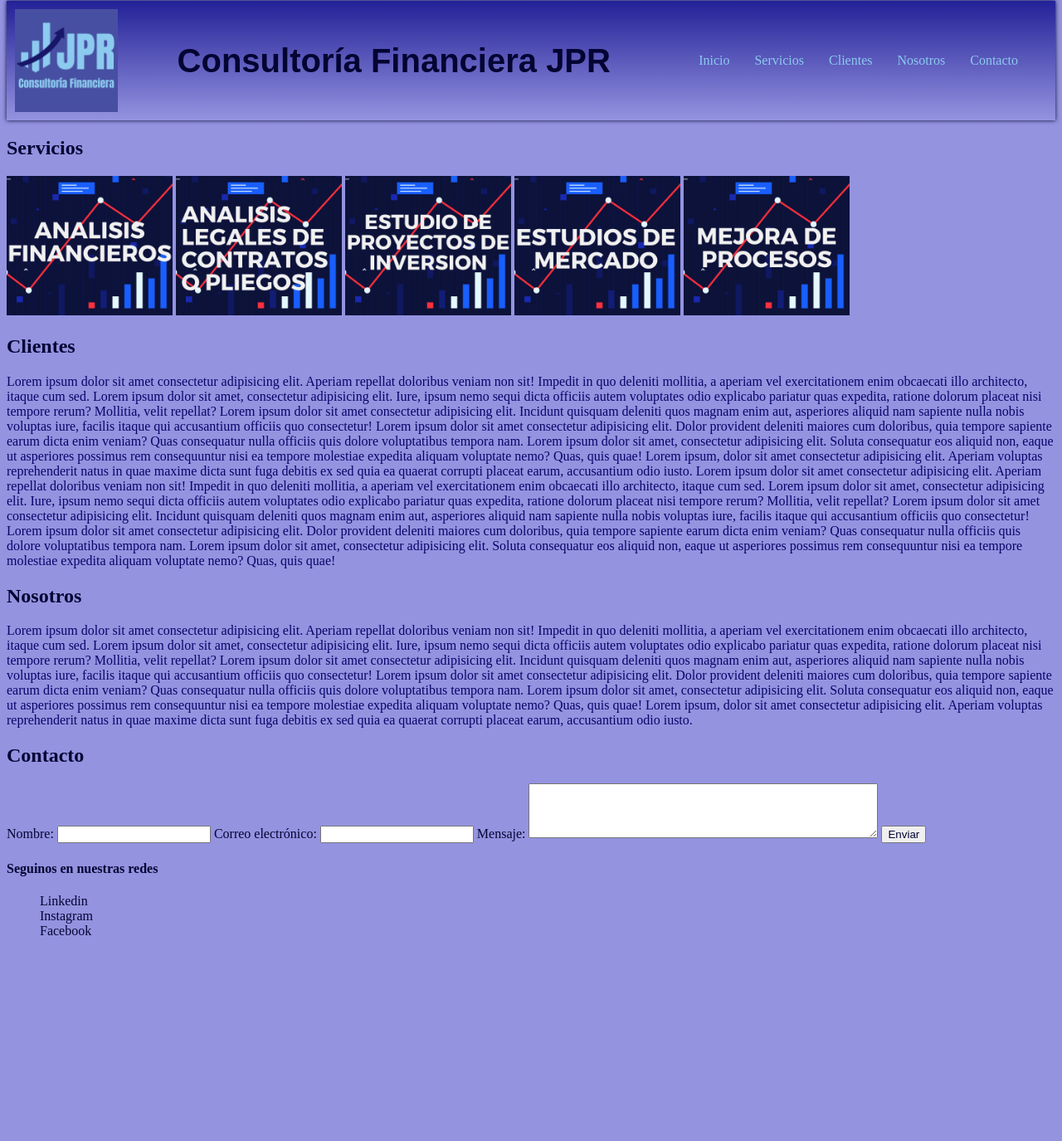
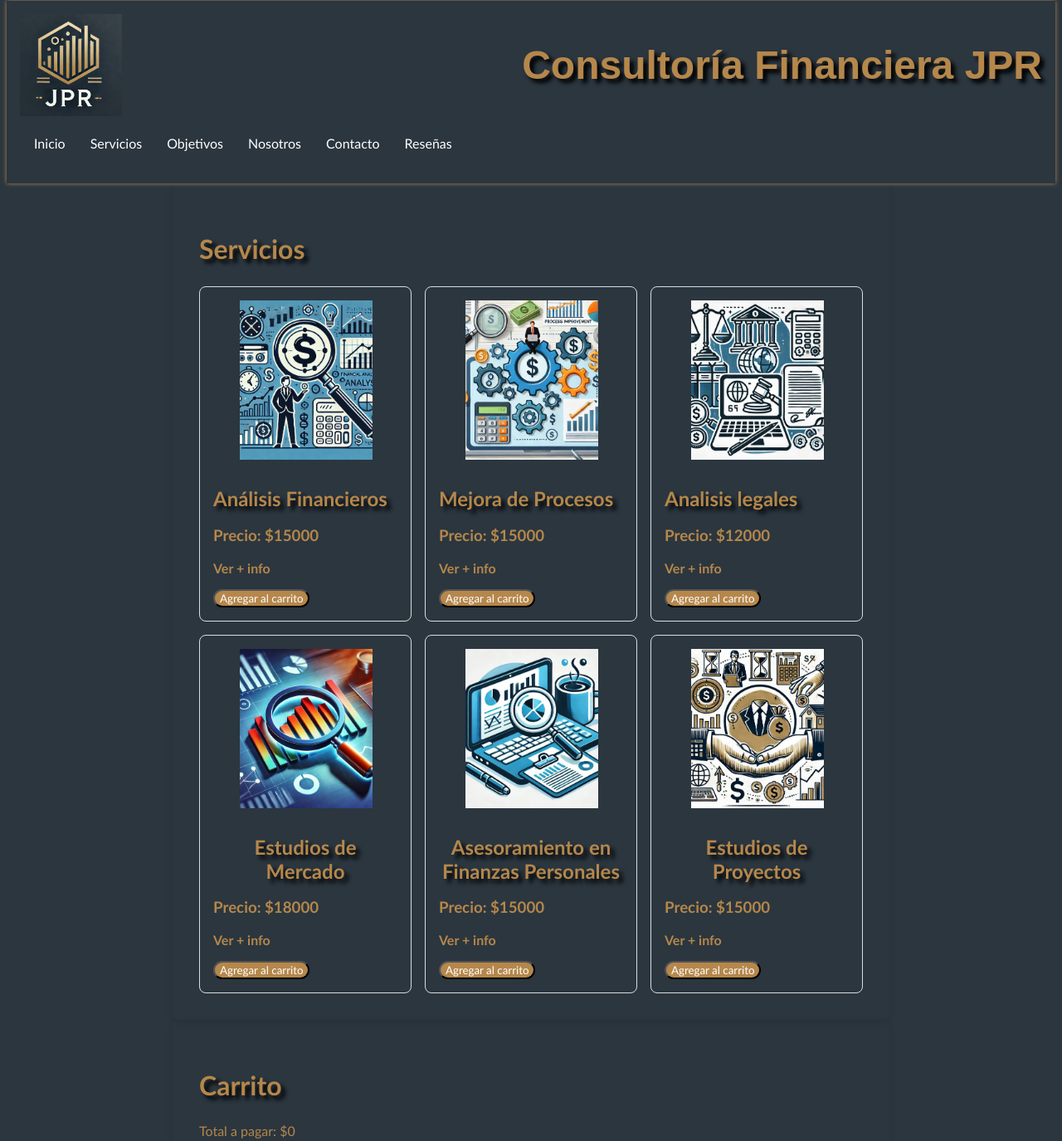
Before and after one commit to ayecampero/Carrito-de-Compras, a plain HTML site: page index.html in a window 1280 px wide. Shown: the part 7-1382 px from the top of the page at 83% size. Before the commit the page ends 1154 px from the top, so only its background shows below. Drawn offline with Linux system fonts and the light colour scheme; a web font is replaced by a local one.

Commit message:
Add files via upload

```diff
--- a/index.html
+++ b/index.html
@@ -13,16 +13,17 @@
 <body>
     <header id="inicio">
         <!-- Define el encabezado de una página o sección. Contiene elementos como logotipos, títulos y menús de navegación-->
-        <img src="Imagenes/Logo4.png" width="" alt="">
+        <img src="Imagenes/JPR4.png" width="" alt="">
         <h1>Consultoría Financiera JPR</h1> <!-- Esto tiene que ver con la búsqueda, es importante que haya uno solo -->
         <nav>
             <!-- Representa una sección de navegación con enlaces a otras partes de la página o a diferentes páginas-->
             <ul>
                 <li><a href="#inicio">Inicio</a></li>
-                <li><a href="#servicios">Servicios</a></li>
-                <li><a href="#clientes">Clientes </a></li>
+                <li><a href="#secServicios">Servicios</a></li>
+                <li><a href="#objetivos">Objetivos </a></li>
                 <li><a href="#nosotros">Nosotros</a></li>
                 <li><a href="#contacto">Contacto</a></li>
+                <li><a href="#reseñas">Reseñas</a></li>
             </ul>
         </nav>
     </header>
@@ -31,43 +32,33 @@
     <!--Sección Principal-->
     <main>
         <!-- Contiene el contenido principal del documento, que es único y esencial para la página -->
-         <section id="servicios">
+         <section id="secServicios" class="box">
             <h2>Servicios</h2>
-            <img src="Imagenes/Analisis financieros.png" alt="Análisis financieros" width="200">
-            <img src="Imagenes/Analisis legal.png" alt="Análisis legal" width="200">
-            <img src="Imagenes/Estudio de proyectos.png" alt="Estudio de proyectos" width="200">
-            <img src="Imagenes/Estudios de mercado.png" alt="Estudios de mercado" width="200">
-            <img src="Imagenes/Mejora de procesos.png" alt="Mejora de procesos" width="200">
+            <div id="servicios"></div>
          </section>
 
-         <section id="clientes">
-            <h2> Clientes</h2>
-            <p>
-                Lorem ipsum dolor sit amet consectetur adipisicing elit. Aperiam repellat doloribus veniam non sit! Impedit in quo deleniti mollitia, a aperiam vel exercitationem enim obcaecati illo architecto, itaque cum sed.
-                Lorem ipsum dolor sit amet, consectetur adipisicing elit. Iure, ipsum nemo sequi dicta officiis autem voluptates odio explicabo pariatur quas expedita, ratione dolorum placeat nisi tempore rerum? Mollitia, velit repellat? Lorem ipsum dolor sit amet consectetur adipisicing elit. Incidunt quisquam deleniti quos magnam enim aut, asperiores aliquid nam sapiente nulla nobis voluptas iure, facilis itaque qui accusantium officiis quo consectetur!
-                Lorem ipsum dolor sit amet consectetur adipisicing elit. Dolor provident deleniti maiores cum doloribus, quia tempore sapiente earum dicta enim veniam? Quas consequatur nulla officiis quis dolore voluptatibus tempora nam.
-                Lorem ipsum dolor sit amet, consectetur adipisicing elit. Soluta consequatur eos aliquid non, eaque ut asperiores possimus rem consequuntur nisi ea tempore molestiae expedita aliquam voluptate nemo? Quas, quis quae!
-                Lorem ipsum, dolor sit amet consectetur adipisicing elit. Aperiam voluptas reprehenderit natus in quae maxime dicta sunt fuga debitis ex sed quia ea quaerat corrupti placeat earum, accusantium odio iusto.
-                Lorem ipsum dolor sit amet consectetur adipisicing elit. Aperiam repellat doloribus veniam non sit! Impedit in quo deleniti mollitia, a aperiam vel exercitationem enim obcaecati illo architecto, itaque cum sed.
-                Lorem ipsum dolor sit amet, consectetur adipisicing elit. Iure, ipsum nemo sequi dicta officiis autem voluptates odio explicabo pariatur quas expedita, ratione dolorum placeat nisi tempore rerum? Mollitia, velit repellat? Lorem ipsum dolor sit amet consectetur adipisicing elit. Incidunt quisquam deleniti quos magnam enim aut, asperiores aliquid nam sapiente nulla nobis voluptas iure, facilis itaque qui accusantium officiis quo consectetur!
-                Lorem ipsum dolor sit amet consectetur adipisicing elit. Dolor provident deleniti maiores cum doloribus, quia tempore sapiente earum dicta enim veniam? Quas consequatur nulla officiis quis dolore voluptatibus tempora nam.
-                Lorem ipsum dolor sit amet, consectetur adipisicing elit. Soluta consequatur eos aliquid non, eaque ut asperiores possimus rem consequuntur nisi ea tempore molestiae expedita aliquam voluptate nemo? Quas, quis quae!
+         <section id="carrito" class="box">
+            <h2>Carrito</h2>
+            <ul></ul>
+            <p>Total a pagar: $0</p>
+            <input id="boton-borrar" type="button" value="Borrar">
+            <input id="boton-pagar" type="button" value="Ir a Pagar">
+            <p id="msjCarrito"></p>
+         </section>
 
+         <section id="objetivos" class="box">
+            <h2> Objetivos</h2>
+            <p>Nuestra empresa de consultoría financiera está dirigida a empresas de todos los tamaños y sectores, desde emprendedores y startups hasta grandes corporaciones. También ofrecemos soluciones personalizadas para profesionales independientes y organizaciones que buscan optimizar sus recursos, mitigar riesgos y alcanzar objetivos estratégicos con confianza.
             </p>
          </section>
 
-         <section id="nosotros">
+         <section id="nosotros" class="box">
             <h2>Nosotros</h2>
-            <p>
-                Lorem ipsum dolor sit amet consectetur adipisicing elit. Aperiam repellat doloribus veniam non sit! Impedit in quo deleniti mollitia, a aperiam vel exercitationem enim obcaecati illo architecto, itaque cum sed.
-                Lorem ipsum dolor sit amet, consectetur adipisicing elit. Iure, ipsum nemo sequi dicta officiis autem voluptates odio explicabo pariatur quas expedita, ratione dolorum placeat nisi tempore rerum? Mollitia, velit repellat? Lorem ipsum dolor sit amet consectetur adipisicing elit. Incidunt quisquam deleniti quos magnam enim aut, asperiores aliquid nam sapiente nulla nobis voluptas iure, facilis itaque qui accusantium officiis quo consectetur!
-                Lorem ipsum dolor sit amet consectetur adipisicing elit. Dolor provident deleniti maiores cum doloribus, quia tempore sapiente earum dicta enim veniam? Quas consequatur nulla officiis quis dolore voluptatibus tempora nam.
-                Lorem ipsum dolor sit amet, consectetur adipisicing elit. Soluta consequatur eos aliquid non, eaque ut asperiores possimus rem consequuntur nisi ea tempore molestiae expedita aliquam voluptate nemo? Quas, quis quae!
-                Lorem ipsum, dolor sit amet consectetur adipisicing elit. Aperiam voluptas reprehenderit natus in quae maxime dicta sunt fuga debitis ex sed quia ea quaerat corrupti placeat earum, accusantium odio iusto.
+            <p>Nos dedicamos a brindar soluciones integrales en consultoría financiera, legal y estratégica. Con un equipo multidisciplinario altamente capacitado, ayudamos a nuestros clientes a tomar decisiones informadas y alcanzar sus metas. Nuestro enfoque combina experiencia, innovación y compromiso, adaptándonos a las necesidades únicas de cada cliente. Creemos firmemente en el poder de la colaboración y trabajamos continuamente para construir un futuro financiero sólido y sostenible.
             </p>
          </section>
 
-         <section id="contacto">
+         <section id="contacto" class="box">
             <h2>Contacto</h2>
             <form action="https://formspree.io/f/mnnqpywq" method="POST">
                 <label for="nombre">Nombre:</label>
@@ -78,8 +69,33 @@
 
                 <label for="mansaje">Mensaje:</label>
                 <textarea name="mansaje" id="mensaje" rows="4" cols="50" required></textarea>
-                <button type="submit">Enviar</button>
+                <button class="boton" type="submit">Enviar</button>
             </form>
+        </section>
+        <section  id="reseñas" class="box">
+            <h2>Reseñas de nuestros clientes</h2>
+            <div class="reseñas">
+                <div class="reseña">
+                    <h3>Decisiones financieras más acertadas</h3>
+                    <p>"El análisis financiero que nos proporcionaron fue detallado y claro. Gracias a ello, pudimos identificar áreas críticas y optimizar nuestra rentabilidad. Su equipo realmente sabe lo que hace."</p>
+                    <cite>Alejandro Gómez, gerente financiero de una empresa manufacturera.</cite>
+                </div>
+                <div class="reseña">
+                    <h3>Cumplimiento legal impecable</h3>
+                    <p>“Recibimos asesoría legal para un proyecto de expansión, y su análisis nos ayudó a prevenir posibles riesgos regulatorios. Nos dieron tranquilidad y confianza para seguir adelante.”</p>
+                    <cite>Laura Silva, CEO de una startup tecnológica.</cite>
+                </div>
+                <div class="reseña">
+                    <h3>Una guía estratégica para crecer</h3>
+                    <p>“El estudio de mercado que desarrollaron para nosotros nos permitió identificar nuevas oportunidades y segmentar mejor a nuestros clientes. Sus recomendaciones marcaron un antes y un después en nuestra estrategia comercial.”</p>
+                    <cite>Ricardo Torres, director de marketing de una empresa minorista.</cite>
+                </div>
+                <div class="reseña">
+                    <h3>Procesos eficientes, resultados sobresalientes</h3>
+                    <p>“Gracias a su enfoque en la mejora de procesos, logramos reducir costos y aumentar la productividad en un 20%. Su metodología es realmente efectiva.”</p>
+                    <cite>Mónica Rivas, gerente de operaciones de una empresa logística.</cite>
+                </div>
+            </div>
         </section>
     </main>
 
@@ -92,6 +108,7 @@
             <li><a href="https://www.facebook.com/ayelen.campero.9" target="_blank">Facebook</a></li>
         </ul>
     </footer>
+    <script src="scripts.js"></script>
 </body>
 
 </html>
--- /dev/null
+++ b/scripts.js
@@ -0,0 +1,115 @@
+const dicServicios = [
+    {
+        nombre: "Análisis Financieros",
+        descripcion: "No dudes en consultar",
+        imagen: "Imagenes/AnalisisFinanciero.jpeg",
+        precio: 15000
+    },
+
+    {
+        nombre: "Mejora de Procesos",
+        descripcion: "No dudes en consultar",
+        imagen: "Imagenes/MejoraDeProcesos.jpeg",
+        precio: 15000
+    },
+    {
+        nombre: "Analisis legales",
+        descripcion: "No dudes en consultar",
+        imagen: "Imagenes/AnalisisLegal.jpeg",
+        precio: 12000
+    },
+    {
+        nombre: "Estudios de Mercado",
+        descripcion: "No dudes en consultar",
+        imagen: "Imagenes/EstudiosDeMercado.jpeg",
+        precio: 18000
+    },
+    {
+        nombre: "Asesoramiento en Finanzas Personales",
+        descripcion: "No dudes en consultar",
+        imagen: "Imagenes/FinanzasPersonales.jpeg",
+        precio: 15000
+    },
+    {
+        nombre: "Estudios de Proyectos",
+        descripcion: "No dudes en consultar",
+        imagen: "Imagenes/EstudiosDeProyectos.jpeg",
+        precio: 15000
+
+    }
+];
+
+let serviciosHTML = "";
+for (let indice = 0; indice < dicServicios.length; indice++){
+    serviciosHTML += `
+        <div class = "servicio">
+            <img  src=${dicServicios[indice].imagen}
+            alt = "foto de lo que ofrece la empresa de consultoria"
+            <div class = "servicio-contenido">
+                <h2>${dicServicios[indice].nombre}</h2>
+                <h3>Precio: $${dicServicios[indice].precio}</h3>
+                <a href="">Ver + info</a>
+                <input class="boton-agregar-carrito" type="button" value = "Agregar al carrito">
+            </div>
+        </div>
+`;
+};
+
+const servicios = document.getElementById("servicios");
+servicios.innerHTML = serviciosHTML;
+
+/*Agregar un listener a los botores de los productos*/
+/*Guardar en variables los elementos html que vamos a modificar*/
+
+const botonAgregar = document.querySelectorAll(".boton-agregar-carrito");
+
+const listaCarrito = document.querySelector("#carrito ul");
+
+const totalCarrito = document.querySelector("#carrito p");
+
+const mensajePagarCarrito = document.getElementById("msjCarrito");
+
+const botonBorrar = document.querySelector("#boton-borrar");
+
+const botonPagar = document.querySelector("#boton-pagar");
+
+
+let totalAPagar = 0;
+
+/*Agregamos el linstener a cada boton*/
+
+for(let indice = 0; indice < botonAgregar.length; indice++){
+    function agregarElementoCarrito(){
+        const elementoLi = document.createElement("li");
+        elementoLi.innerText = `${dicServicios[indice].nombre} $${dicServicios[indice].precio}`;
+        listaCarrito.appendChild(elementoLi);
+        totalAPagar +=dicServicios[indice].precio;
+        totalCarrito.innerText = `Total a pagar: $${totalAPagar}`;
+        mensajePagarCarrito.innerText = "";
+    }
+    botonAgregar[indice].addEventListener("click", agregarElementoCarrito);
+}
+
+/*Agregar listener al botón borrar*/
+
+function borrarCarrito(){
+    listaCarrito.innerHTML = "";
+    totalCarrito.innerText = "Total a pagar: $0";
+    totalAPagar = 0;
+    mensajePagarCarrito.innerText = "";
+}
+
+botonBorrar.addEventListener("click",borrarCarrito);
+
+/*Agregar listener al botón pagar*/
+
+
+function irAPagar(){
+    if(listaCarrito.innerText === ""){
+        mensajePagarCarrito.innerText = "No has seleccionado ningún producto";
+    } else {
+        window.location.href = "./pagos.html";
+    }
+}
+
+botonPagar.addEventListener("click", irAPagar);
--- a/styles.css
+++ b/styles.css
@@ -1,20 +1,26 @@
 /* Selector universal: Aplica estilos a todos los elementos */
 * {
     /*background-color: #6d6bdb;*/
-    color: #040433; /* Color del texto */
+    color: #B5874B; /* Color del texto */
+    font-family: 'Calibri';
 }
 
 body {
-    background-color: #9493e0;
+    background: #2B363F /*Color fondo del cuerpo */
 }
-/* Encabezado principal */
+
+h1, h2 {
+    text-shadow: 5px 5px 5px black;
+}
+/* Encabezado principal id=inicio*/
 header {
-    background: linear-gradient(to bottom, #232197, #9493e0); /* Fondo con degradado vertical */
+    background: #2B363F;
     display: flex; /* Usa Flexbox para organizar los elementos en una fila */
+    flex-wrap: wrap;
     justify-content: space-between; /* Coloca los elementos en los extremos (izquierda y derecha) */
     align-items: center; /* Alinea verticalmente los elementos al centro */
     min-height: 85px; /* Altura mínima del encabezado */
-    padding: 10px; /* Espaciado interior */
+    padding: 1rem; /* Espaciado interior */
     position: sticky; /* Hace que el encabezado permanezca visible al hacer scroll */
     top: 0; /* Fija el encabezado al borde superior */
     z-index: 1; /* Asegura que el encabezado esté sobre otros elementos */
@@ -23,24 +29,27 @@ header {
 
 /* Títulos grandes */
 h1 {
-    font-size: 250%; /* Tamaño de fuente extra grande */
+    font-size: 300%; /* Tamaño de fuente extra grande */
     font-family: 'Anton+SC', sans-serif; /* Fuente personalizada con respaldo sans-serif */
 }
 
+h2 {
+    font-size: 200%; /* Tamaño de fuente extra grande */
+    display: flex;
+    flex-wrap: wrap;
+    justify-content: leftq  ;
+    gap: 20px;
+    text-align: center;
+}
 /* Párrafos */
 p {
-    color: #070669; /* Color del texto de los párrafos */
-}
-
-/* Imágenes dentro del elemento con ID "inicio" */
-#inicio img {
-    width: 10%; /* Ancho de la imagen: 10% del contenedor */
-    height: 10%; /* Altura de la imagen: 10% del contenedor */
+    color: #FFFFFF	; /* Color del texto de los párrafos */
 }
 
 /* Barra de navegación dentro del encabezado */
 header nav {
     display: flex; /* Organiza los elementos de navegación en una fila */
+    flex-wrap: wrap;
     justify-content: flex-end; /* Alinea los elementos hacia el lado derecho */
 }
 
@@ -50,7 +59,7 @@ header nav ul {
     justify-content: center; /* Centra los elementos dentro del contenedor */
     list-style: none; /* Elimina los marcadores predeterminados de la lista */
     text-decoration: none; /* Elimina subrayados de los elementos de texto */
-    padding: 20px; /* Añade un pequeño espacio interior */
+    padding: 2px; /* Añade un pequeño espacio interior */
 }
 
 /* Elementos de la lista dentro del encabezado */
@@ -65,12 +74,128 @@ header li {
 header a {
     padding: 10px; /* Espaciado alrededor del enlace */
     text-decoration: none; /* Elimina el subrayado del enlace */
-    color: #8ccaef; /* Color del texto del enlace */
+    color: #FFFFFF; /* Color del texto del enlace */
 }
 
+/* Imágenes dentro del elemento con ID "inicio" */
+#inicio img {
+    width: 10%; /* Ancho de la imagen: 10% del contenedor */
+    height: 10%; /* Altura de la imagen: 10% del contenedor */
+}
+
+.box {
+    padding: 2rem;          /* Espaciado interno */
+    border-radius: 8px;     /* Bordes redondeados */
+    box-shadow: 0 4px 8px rgba(0, 0, 0, 0.1); /* Sombra suave */
+    max-width: 800px;       /* Ancho máximo */
+    width: 90%;             /* Ancho responsivo */
+    margin: 0 auto;         /* Centra las cajas */
+}
+/*Servicios*/
+#servicios {
+    display: grid;
+    grid-template-columns:  repeat(auto-fit, minmax(200px, 1fr));
+    gap: 1rem;
+    margin-top: 1rem;
+}
+
+.servicio img {
+    width: 10rem;
+    height: 10rem;
+    object-fit: cover;
+    border-radius: .5rem .5rem 0 0;
+}
+
+.servicio {
+    border: 1px solid #ddd;
+    border-radius: 8px;
+    padding: 1rem;
+}
+
+.servicio:hover {
+    transform: scale(1.005);
+    box-shadow: 0 6px 12px rgba(0, 0, 0, 0.15);
+}
+
+.servicio h2{
+    font-size: 150%;
+    margin: 0;
+}
+
+.servicio a {
+    display: block;
+    text-align: left;
+    text-decoration: none;
+    padding-bottom: 1rem;
+    font-weight: 600;
+}
+
+.servicio-contenido {
+    min-height: 12rem;
+    padding: 0 2rem 2rem;
+    display: flex;
+    flex-direction: column;
+    justify-content: space-between;
+    gap: 1rem;
+}
+
+.boton {
+    background-color: #B5874B; /* Color de fondo dorado*/
+    color: white;  /* Color del texto blanco */
+    border-radius: 15px;
+}
+
+.boton:hover {
+    transform: scale(1.05);
+    box-shadow: 0 6px 12px rgba(0, 0, 0, 0.15);
+}
+.boton-agregar-carrito {
+    background-color: #B5874B; /* Color de fondo dorado*/
+    color: white;  /* Color del texto blanco */
+    border-radius: 15px;
+}
+
+.boton-agregar-carrito:hover {
+    transform: scale(1.05);
+    box-shadow: 0 6px 12px rgba(0, 0, 0, 0.15);
+}
+
+#carrito p{
+    color: #B5874B;
+}
+.reseñas {
+    display: grid;
+    grid-template-columns: repeat(2,1fr);
+    gap: 1rem;
+    margin-top: 1rem;
+}
+
+.reseña {
+    border: 1px solid #FFFFFF;
+    border-radius: .5rem;
+    padding: 1rem;
+
+}
+
+.reseña:hover {
+    transform: scale(1.01);
+    box-shadow: 0 6px 12px rgba(0, 0, 0, 0.15);
+}
 /* Formularios */
 form {
     color: black; /* Color del texto dentro del formulario */
+    display: flex;
+    flex-direction: column;
+    gap: 2rem;
+    align-items: left;
+    margin-bottom: 3rem;
+}
+
+form input{
+    width: 20rem;
+}
+form textarea {
+    color: black;
 }
 
 /* Elementos de lista dentro del pie de página */
@@ -85,3 +210,28 @@ footer a {
 footer {
     background: linear-gradient(to bottom, #6d6bdb),#232197; /* Fondo con degradado vertical */
 }
+
+@media (max-with: 900px) {
+    section {
+        padding: .3rem;
+    }
+}
+
+@media (max-with: 600px) {
+    html {
+        font-size: 12px;
+        margin: 0 5%;
+    }
+    section {
+        padding: 1.2rem;
+    }
+    section h2, h3 {
+        font-size: 13px;
+        padding: .3rem;
+    }
+    form textarea, input {
+        display: block;
+        width: 90%;
+    }
+
+}
```
Also changed, not shown: pagos.html (added, +11 -0 lines), Imagenes/AnalisisFinanciero.jpeg (added), Imagenes/AnalisisLegal.jpeg (added), Imagenes/EstudiosDeMercado.jpeg (added), Imagenes/EstudiosDeProyectos.jpeg (added), Imagenes/FinanzasPersonales.jpeg (added), Imagenes/JPR4.png (added), Imagenes/Loguito.png, Imagenes/MejoraDeProcesos.jpeg (added).
